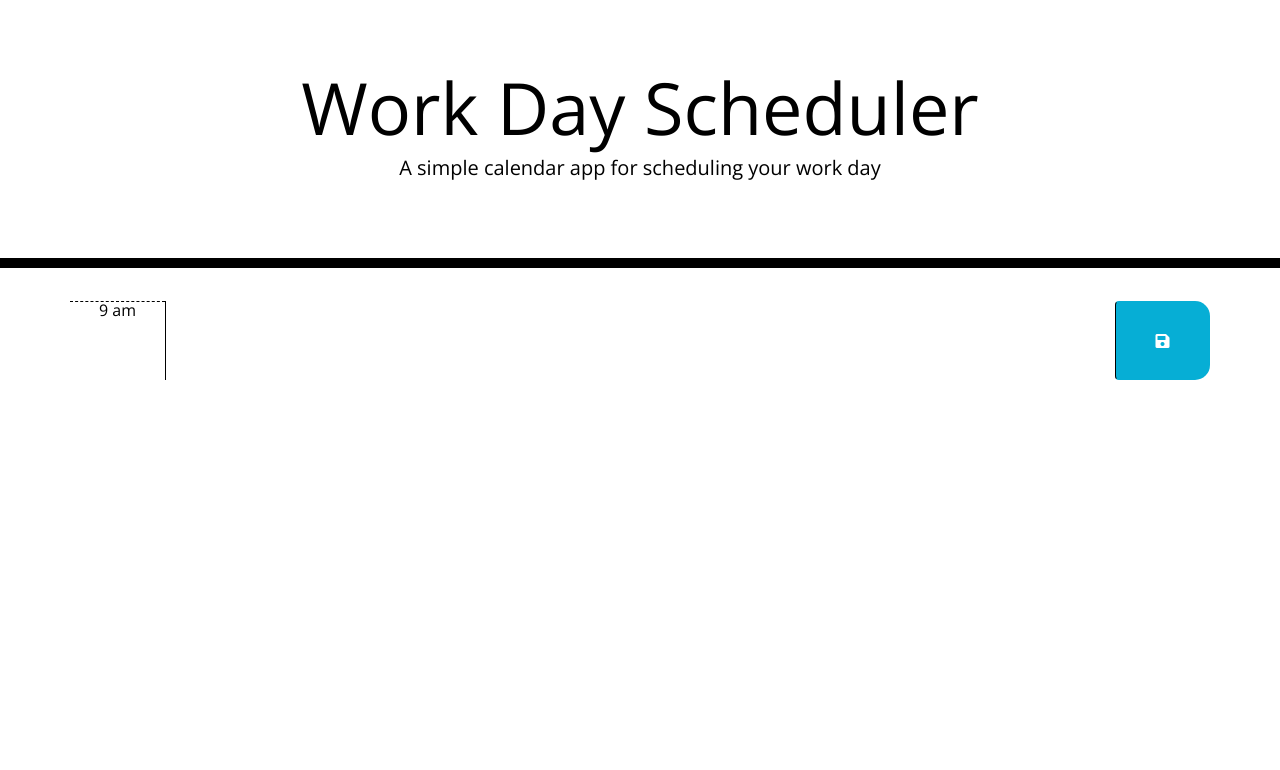
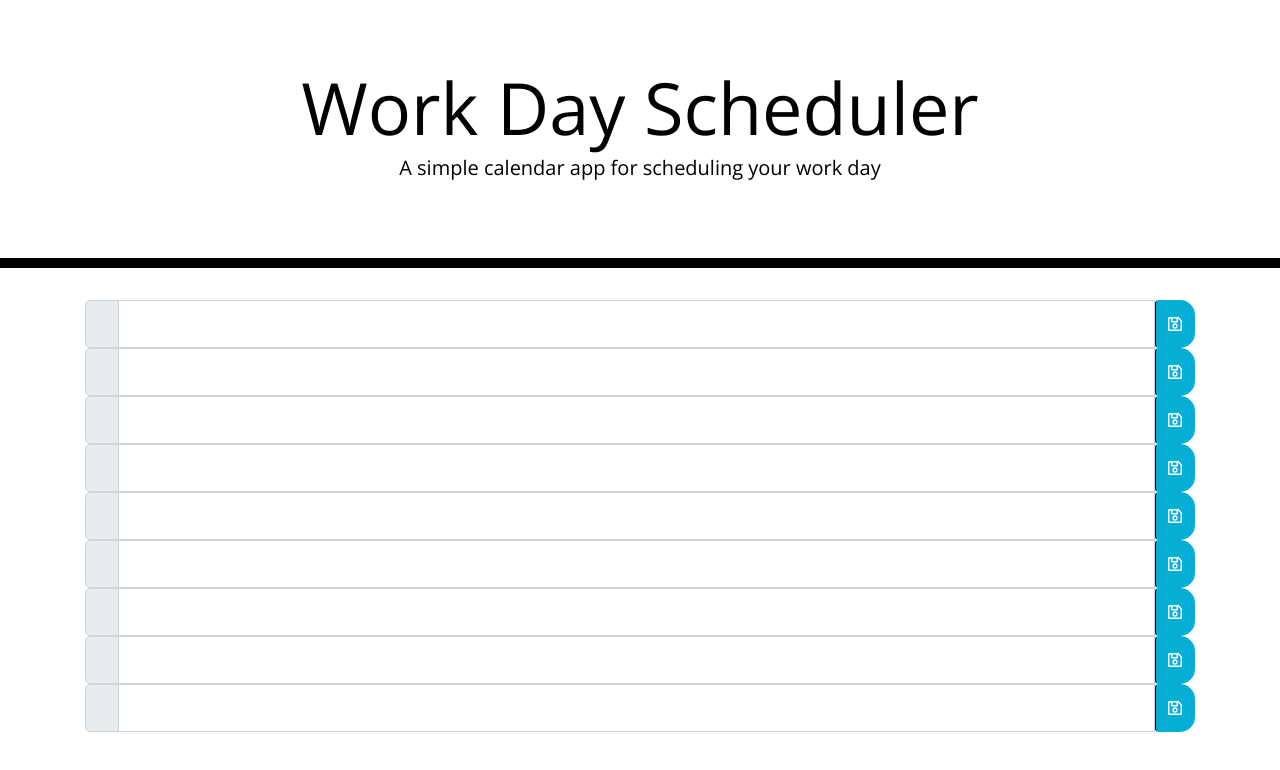
Before and after one commit to mustafadag84/third-part-APIs-work-day-scheduler, a plain HTML site: page index.html in a window 1280 px wide. Drawn offline with nearby package versions, Linux system fonts and the light colour scheme.

Commit message:
working on it

```diff
--- a/index.html
+++ b/index.html
@@ -30,16 +30,81 @@
     </header>
     <div class="container">
       <!-- Timeblocks go here -->
-      <div class="row time-block" data-hour="9">
-        <div class="col-2 col-lg-1 hour">9 am</div>
-        <textarea class="col-8 col-lg-10"></textarea>
-          <button class=" col-2 col-lg-1 btn btn-block saveBtn d-flex justify-content-center align-items-center">
-            <i class="fas fa-save"></i>
-          </button>
-      </div>
+
+      <div class="input-group input-group-lg" data-hour="9">
+        <div class="input-group-prepend">
+            <span class="input-group-text time-block block1"></span>
+        </div>
+        <input type="text" class="form-control form9" aria-label="Large">
+        <button class="btn saveBtn"><i class="far fa-save"></i></button>
     </div>
 
+    <div class="input-group input-group-lg" data-hour="10">
+        <div class="input-group-prepend">
+            <span class="input-group-text time-block block2"></span>
+        </div>
+        <input type="text" class="form-control form10" aria-label="Large">
+        <button class="btn saveBtn"><i class="far fa-save"></i></button>
+    </div>
+
+    <div class="input-group input-group-lg" data-hour="11">
+        <div class="input-group-prepend">
+            <span class="input-group-text time-block block3"></span>
+        </div>
+        <input type="text" class="form-control form11" aria-label="Large">
+        <button class="btn saveBtn"><i class="far fa-save"></i></button>
+    </div>
+
+    <div class="input-group input-group-lg" data-hour="12">
+        <div class="input-group-prepend">
+            <span class="input-group-text time-block block4"></span>
+        </div>
+        <input type="text" class="form-control form12" aria-label="Large">
+        <button class="btn saveBtn"><i class="far fa-save"></i></button>
+    </div>
+
+    <div class="input-group input-group-lg" data-hour="1">
+        <div class="input-group-prepend">
+            <span class="input-group-text time-block block5"></span>
+        </div>
+        <input type="text" class="form-control form1" aria-label="Large">
+        <button class="btn saveBtn"><i class="far fa-save"></i></button>
+    </div>
+
+    <div class="input-group input-group-lg" data-hour="2">
+        <div class="input-group-prepend">
+            <span class="input-group-text time-block block6"></span>
+        </div>
+        <input type="text" class="form-control form2" aria-label="Large">
+        <button class="btn saveBtn"><i class="far fa-save"></i></button>
+    </div>
+
+    <div class="input-group input-group-lg" data-hour="3">
+        <div class="input-group-prepend">
+            <span class="input-group-text time-block block7"></span>
+        </div>
+        <input type="text" class="form-control form3" aria-label="Large">
+        <button class="btn saveBtn"><i class="far fa-save"></i></button>
+    </div>
+
+    <div class="input-group input-group-lg" data-hour="4">
+        <div class="input-group-prepend">
+            <span class="input-group-text time-block block8"></span>
+        </div>
+        <input type="text" class="form-control form4" aria-label="Large">
+        <button class="btn saveBtn"><i class="far fa-save"></i></button>
+    </div>
+
+    <div class="input-group input-group-lg" data-hour="5">
+        <div class="input-group-prepend">
+            <span class="input-group-text time-block block9"></span>
+        </div>
+        <input type="text" class="form-control form5" aria-label="Large">
+        <button class="btn saveBtn"><i class="far fa-save"></i></button>
+    </div>
+    </div>
     <script src="https://code.jquery.com/jquery-3.4.1.min.js"></script>
     <script src="https://cdnjs.cloudflare.com/ajax/libs/moment.js/2.24.0/moment.min.js"></script>
+    <script src="script.js"></script>
   </body>
 </html>
```
